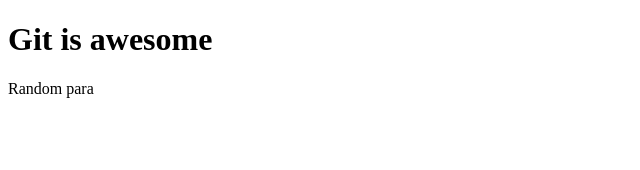
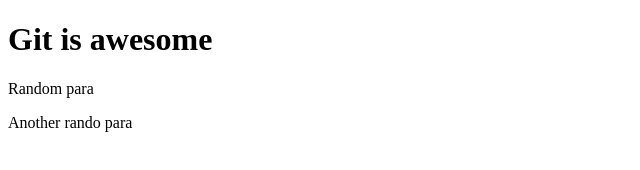
Before and after one commit to binil98/testProject, a plain HTML site: page index.html in a window 1280 px wide. Shown: the whole page, without its empty margins (0-640 px from the left). Drawn offline with Linux system fonts and the light colour scheme.

Commit message:
Update index.html
Commit from github

```diff
--- a/index.html
+++ b/index.html
@@ -8,5 +8,6 @@
 <body>
     <h1>Git is awesome</h1>
     <p>Random para</p>
+    <p>Another rando para</p>
 </body>
 </html>
```
